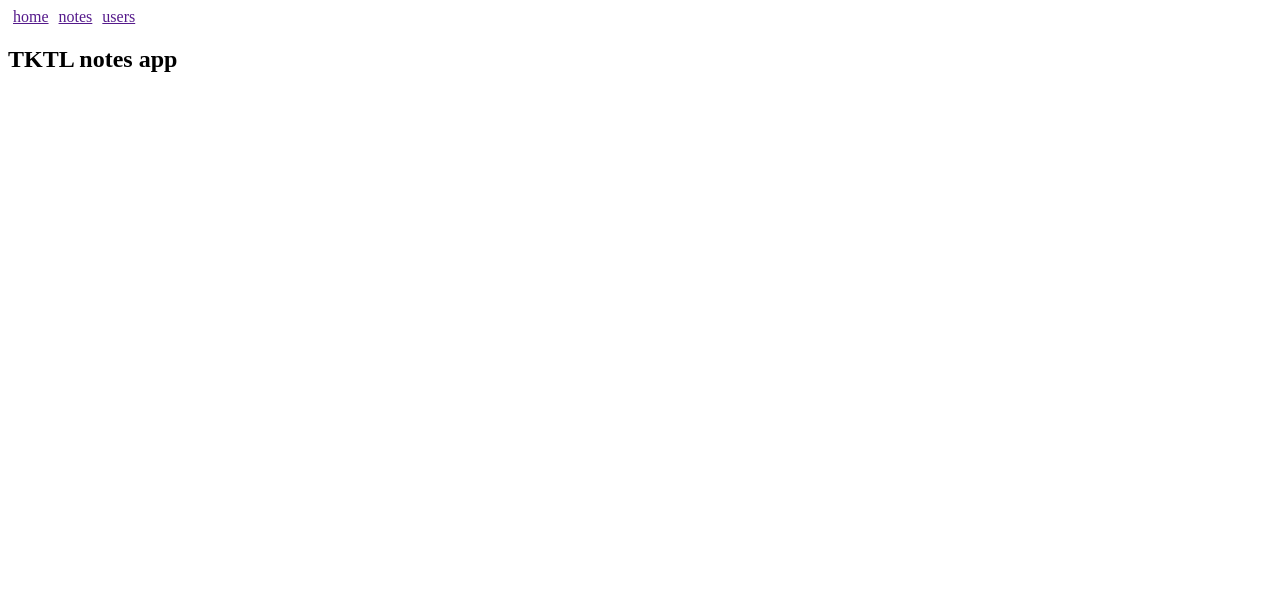
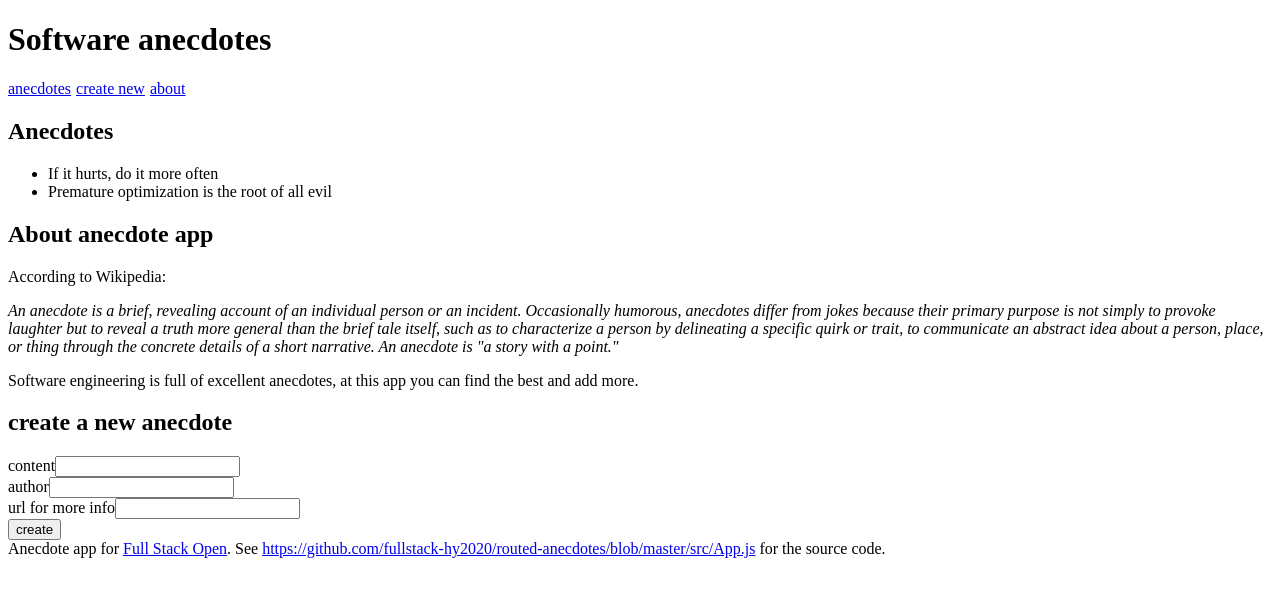
Before and after one commit to AaltonenJari/routed-anecdotes, a React (Create React App) app: page / in a window 1280 px wide. Shown: the top 596 px of the page. Built offline with nearby package versions, Linux system fonts and the light colour scheme.

Commit message:
Pohja routedAnecdotes

```diff
--- a/package.json
+++ b/package.json
@@ -15,6 +15,7 @@
   "scripts": {
     "start": "react-scripts start",
     "build": "react-scripts build",
+    "lint": "eslint . --ext js,jsx --report-unused-disable-directives --max-warnings 0",
     "test": "react-scripts test",
     "eject": "react-scripts eject"
   },
--- a/src/App.js
+++ b/src/App.js
@@ -1,56 +1,137 @@
-import React, { useState }  from 'react'
+import { useState } from 'react'
 
-const Home = () => (
-  <div> <h2>TKTL notes app</h2> </div>
+const Menu = () => {
+  const padding = {
+    paddingRight: 5
+  }
+  return (
+    <div>
+      <a href='#' style={padding}>anecdotes</a>
+      <a href='#' style={padding}>create new</a>
+      <a href='#' style={padding}>about</a>
+    </div>
+  )
+}
+
+const AnecdoteList = ({ anecdotes }) => (
+  <div>
+    <h2>Anecdotes</h2>
+    <ul>
+      {anecdotes.map(anecdote => <li key={anecdote.id} >{anecdote.content}</li>)}
+    </ul>
+  </div>
 )
 
-const Notes = () => (
-  <div> <h2>Notes</h2> </div>
+const About = () => (
+  <div>
+    <h2>About anecdote app</h2>
+    <p>According to Wikipedia:</p>
+
+    <em>An anecdote is a brief, revealing account of an individual person or an incident.
+      Occasionally humorous, anecdotes differ from jokes because their primary purpose is not simply to provoke laughter but to reveal a truth more general than the brief tale itself,
+      such as to characterize a person by delineating a specific quirk or trait, to communicate an abstract idea about a person, place, or thing through the concrete details of a short narrative.
+      An anecdote is "a story with a point."</em>
+
+    <p>Software engineering is full of excellent anecdotes, at this app you can find the best and add more.</p>
+  </div>
 )
 
-const Users = () => (
-  <div> <h2>Users</h2> </div>
+const Footer = () => (
+  <div>
+    Anecdote app for <a href='https://fullstackopen.com/'>Full Stack Open</a>.
+
+    See <a href='https://github.com/fullstack-hy2020/routed-anecdotes/blob/master/src/App.js'>https://github.com/fullstack-hy2020/routed-anecdotes/blob/master/src/App.js</a> for the source code.
+  </div>
 )
 
-const App = () => {
-  const [page, setPage] = useState('home')
+const CreateNew = (props) => {
+  const [content, setContent] = useState('')
+  const [author, setAuthor] = useState('')
+  const [info, setInfo] = useState('')
 
- const  toPage = (page) => (event) => {
-    event.preventDefault()
-    setPage(page)
-  }
 
-  const content = () => {
-    if (page === 'home') {
-      return <Home />
-    } else if (page === 'notes') {
-      return <Notes />
-    } else if (page === 'users') {
-      return <Users />
-    }
-  }
-
-  const padding = {
-    padding: 5
+  const handleSubmit = (e) => {
+    e.preventDefault()
+    props.addNew({
+      content,
+      author,
+      info,
+      votes: 0
+    })
   }
 
   return (
     <div>
-      <div>
-        <a href="" onClick={toPage('home')} style={padding}>
-          home
-        </a>
-        <a href="" onClick={toPage('notes')} style={padding}>
-          notes
-        </a>
-        <a href="" onClick={toPage('users')} style={padding}>
-          users
-        </a>
-      </div>
+      <h2>create a new anecdote</h2>
+      <form onSubmit={handleSubmit}>
+        <div>
+          content
+          <input name='content' value={content} onChange={(e) => setContent(e.target.value)} />
+        </div>
+        <div>
+          author
+          <input name='author' value={author} onChange={(e) => setAuthor(e.target.value)} />
+        </div>
+        <div>
+          url for more info
+          <input name='info' value={info} onChange={(e)=> setInfo(e.target.value)} />
+        </div>
+        <button>create</button>
+      </form>
+    </div>
+  )
 
-      {content()}
+}
+
+const App = () => {
+  const [anecdotes, setAnecdotes] = useState([
+    {
+      content: 'If it hurts, do it more often',
+      author: 'Jez Humble',
+      info: 'https://martinfowler.com/bliki/FrequencyReducesDifficulty.html',
+      votes: 0,
+      id: 1
+    },
+    {
+      content: 'Premature optimization is the root of all evil',
+      author: 'Donald Knuth',
+      info: 'http://wiki.c2.com/?PrematureOptimization',
+      votes: 0,
+      id: 2
+    }
+  ])
+
+  const [notification, setNotification] = useState('')
+
+  const addNew = (anecdote) => {
+    anecdote.id = Math.round(Math.random() * 10000)
+    setAnecdotes(anecdotes.concat(anecdote))
+  }
+
+  const anecdoteById = (id) =>
+    anecdotes.find(a => a.id === id)
+
+  const vote = (id) => {
+    const anecdote = anecdoteById(id)
+
+    const voted = {
+      ...anecdote,
+      votes: anecdote.votes + 1
+    }
+
+    setAnecdotes(anecdotes.map(a => a.id === id ? voted : a))
+  }
+
+  return (
+    <div>
+      <h1>Software anecdotes</h1>
+      <Menu />
+      <AnecdoteList anecdotes={anecdotes} />
+      <About />
+      <CreateNew addNew={addNew} />
+      <Footer />
     </div>
   )
 }
 
-export default App;
+export default App
```
